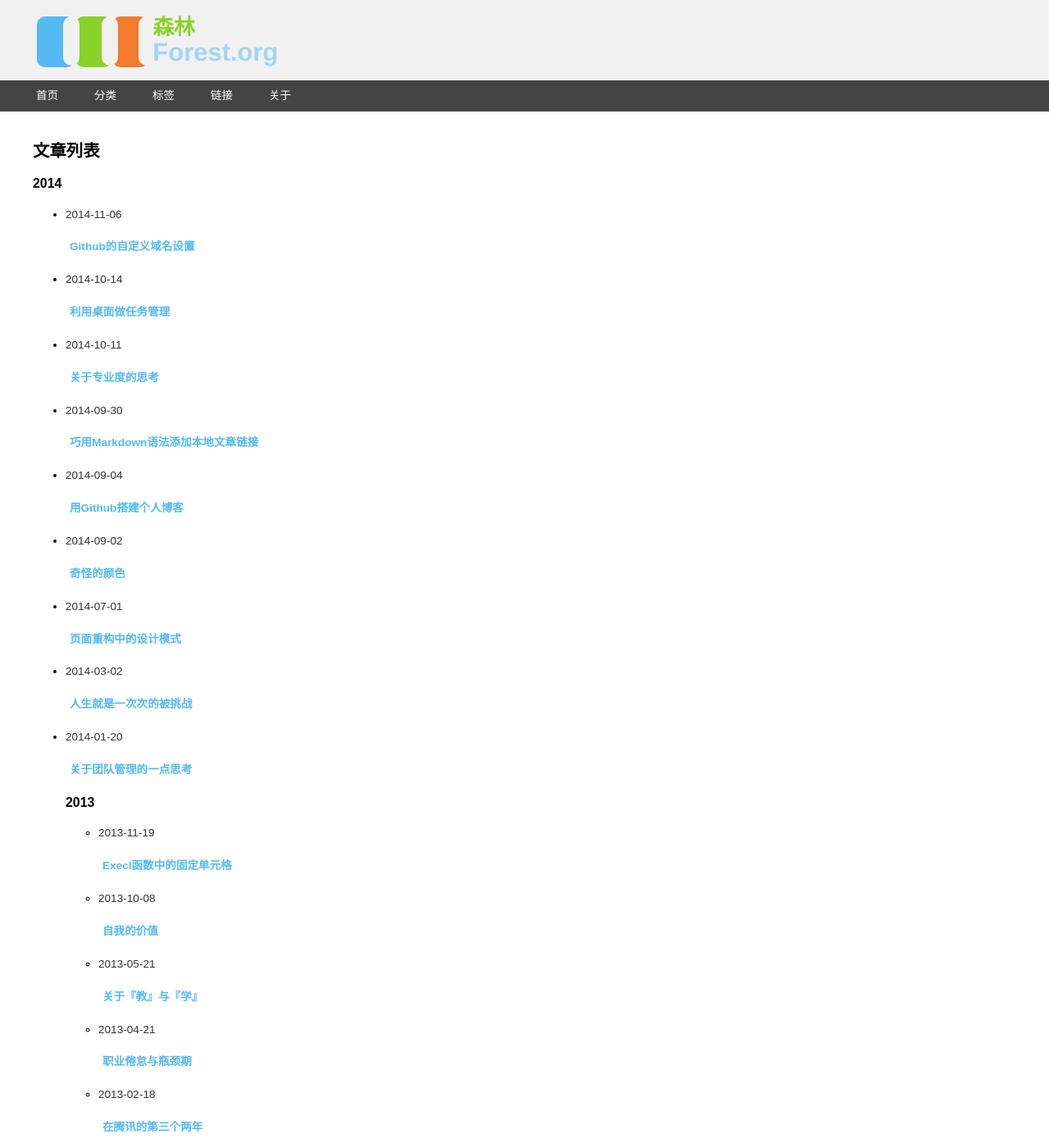
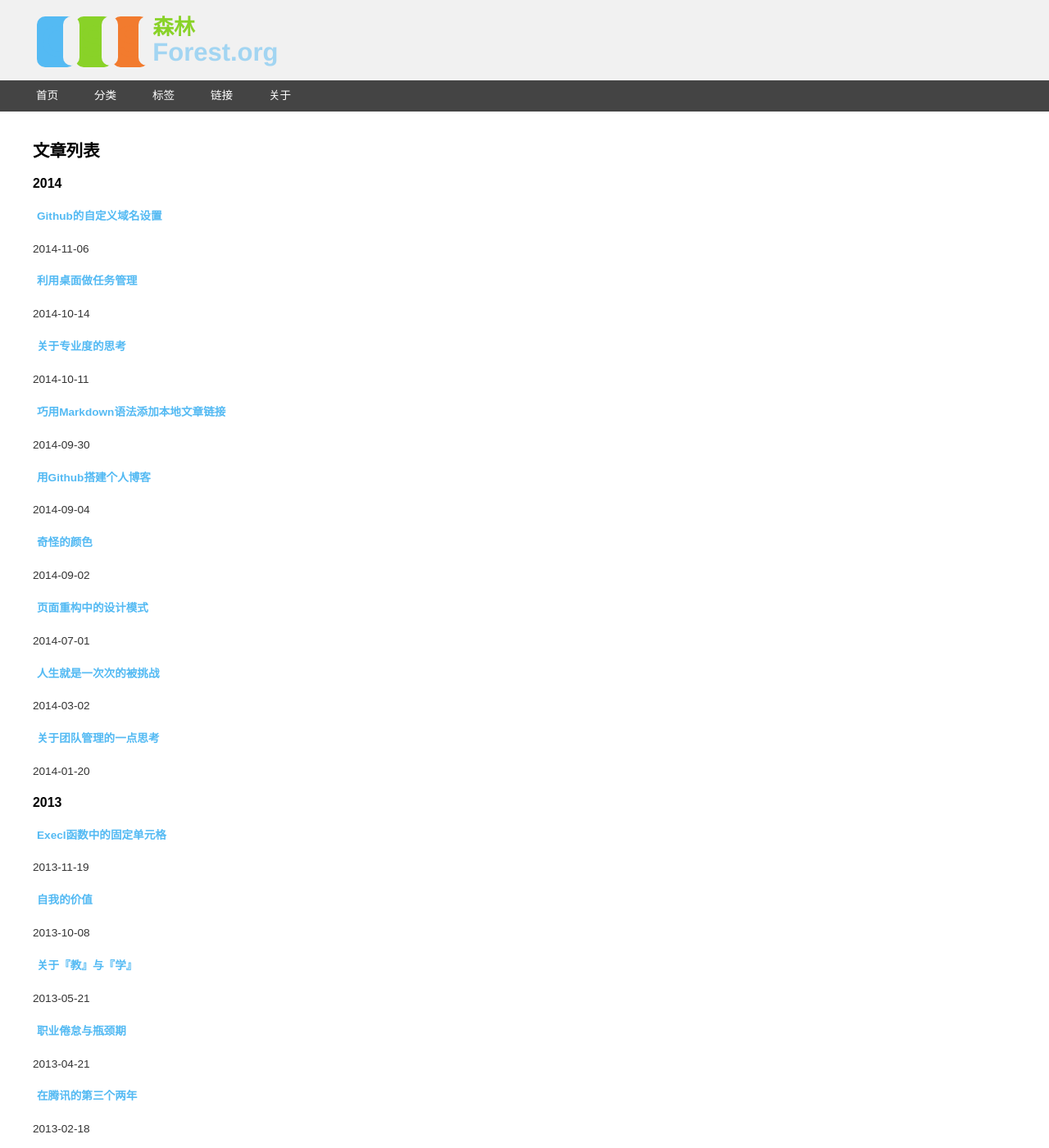
Before and after one commit to ghostzhang/ghostzhang.github.io, a Jekyll site: the page built from index.html, in a window 1280 px wide and 1400 px high. Shown: the whole window at 82% size. Built offline with Jekyll 4.4.1, drawn with Linux system fonts in a browser that asks for light colours; the list of posts is cut into pages by our own code; comment, search, counter and statistics services are not loaded; some of the changed text lies outside the part shown.

Commit message:
更新样式

```diff
--- a/index.html
+++ b/index.html
@@ -3,7 +3,7 @@ layout: index
 title: CSSForest.org
 ---
 
-<section>
+<action>
 <h2>文章列表</h2>
 {% for post in paginator.posts %}
 {% if post.published %}
@@ -11,23 +11,17 @@ title: CSSForest.org
   {% if year != y %}
     {% assign year = y %}
     <h3 class="listing-seperator">{{ year }}</h3>
-    <ul class="listing">
   {% endif %}
-      <li class="listing-item">
-          <section>
-          <time itemprop="datePublished" datetime="{{ post.date | date:'%Y-%m-%d' }}">{{ post.date | date:"%Y-%m-%d" }}</time>
-          <h4><a href="{{ post.url }}" title="{{ post.title }}">{{ post.title }}</a></h4>
-          {% if site.truncate %}
-          <p>{{ post.content | strip_html | truncate: site.truncate }}</p>
-          {% endif%}
-          </section>
-      </li>
-  {% if year != y %}
-    </ul>
-  {% endif %}
+    <section class="listing">
+        <h4><a href="{{ post.url }}" title="{{ post.title }}">{{ post.title }}</a></h4>
+        <time itemprop="datePublished" datetime="{{ post.date | date:'%Y-%m-%d' }}">{{ post.date | date:"%Y-%m-%d" }}</time>
+        {% if site.truncate %}
+        <p>{{ post.content | strip_html | truncate: site.truncate }}</p>
+        {% endif%}
+    </section>
 {% endif%}
 {% endfor %}
-</section>
+</action>
 
 <div id="post-pagination" class="paginator">
   {% if paginator.previous_page %}
```
